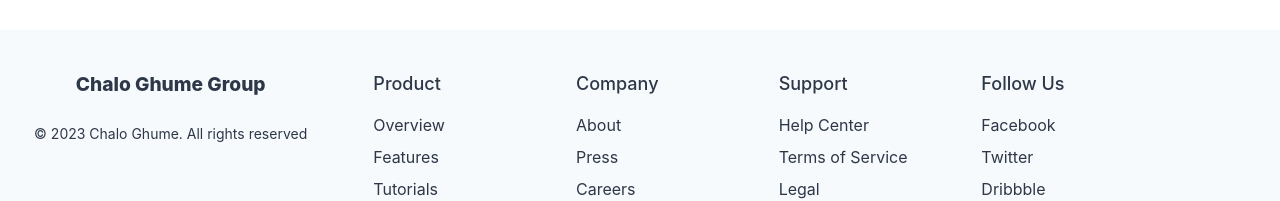
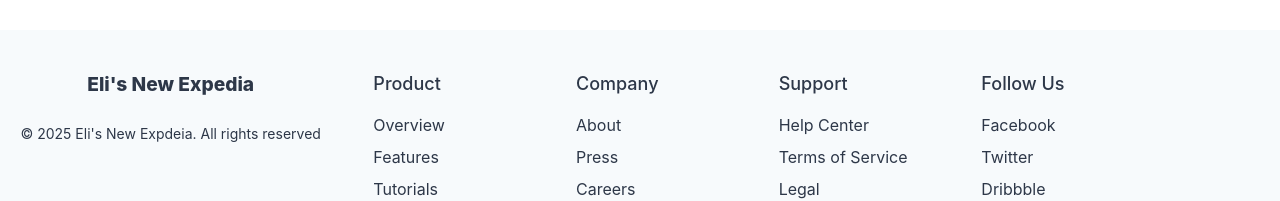
Before and after one commit to newland2/New-Expedia-Clone, a React (Create React App) app: page /login in a window 1280 px wide. Shown: the part 730-931 px from the top of the page. Built offline with nearby package versions, Linux system fonts and the light colour scheme; data requests are answered from the project's data file.

Commit message:
Updating images and text references

```diff
--- a/public/index.html
+++ b/public/index.html
@@ -24,7 +24,7 @@
       work correctly both with client-side routing and a non-root public URL.
       Learn how to configure a non-root public URL by running `npm run build`.
     -->
-    <title>Chalo Ghume </title>
+    <title>New Expedia</title>
   </head>
   <body>
     <noscript>You need to enable JavaScript to run this app.</noscript>
--- a/src/Components/Footer.jsx
+++ b/src/Components/Footer.jsx
@@ -49,10 +49,10 @@
           spacing={8}>
           <Stack spacing={6}>
             <Box>
-              <Text fontWeight={'extrabold'} fontSize={'120%'} >Chalo Ghume Group</Text>
+              <Text fontWeight={'extrabold'} fontSize={'120%'} >Eli's New Expedia</Text>
             </Box>
             <Text fontSize={'sm'}>
-              © 2023 Chalo Ghume. All rights reserved
+              © 2025 Eli's New Expdeia. All rights reserved
             </Text>
           </Stack>
           <Stack align={'flex-start'}>
--- a/src/Components/HomePageComponents/ImageQRCodeBanner.jsx
+++ b/src/Components/HomePageComponents/ImageQRCodeBanner.jsx
@@ -19,7 +19,7 @@
 
         <Stack>
             <CardBody>
-            <Heading pl={3} py='2' fontSize={'3xl'} fontWeight='semibold' textAlign={'left'}>Go with the Chalo Ghume App</Heading>
+            <Heading pl={3} py='2' fontSize={'3xl'} fontWeight='semibold' textAlign={'left'}>Go with the New Expedia App</Heading>
 
             <Text pl={3} py='2' textAlign={'left'} >
             Save even more - get up to 20% on select hotels and earn double the points when you book on the app. Our app deals help you to save on trips so you can travel more and manage it all on the go.
--- a/src/Pages/Login.jsx
+++ b/src/Pages/Login.jsx
@@ -143,7 +143,7 @@
       <div className="mainLogin">
         <div id="recaptcha-container"></div>
         <div className="loginBx">
-        <div className="logoImgdiv"><img className="imglogo" src="https://i.postimg.cc/QxksRNkQ/expedio-Logo.jpg':'https://i.postimg.cc/fRx4D7QH/logo3.png" alt="" /></div>
+        <div className="logoImgdiv"><img className="imglogo" src="https://i.postimg.cc/dQmyj8pd/Hang-In-There-1.jpg" alt="" /></div>
 
           <div className="loginHead">
           <hr /><hr /><hr />
```
Also changed, not shown: 1 other file (tests, documents, lock files or other folders).
